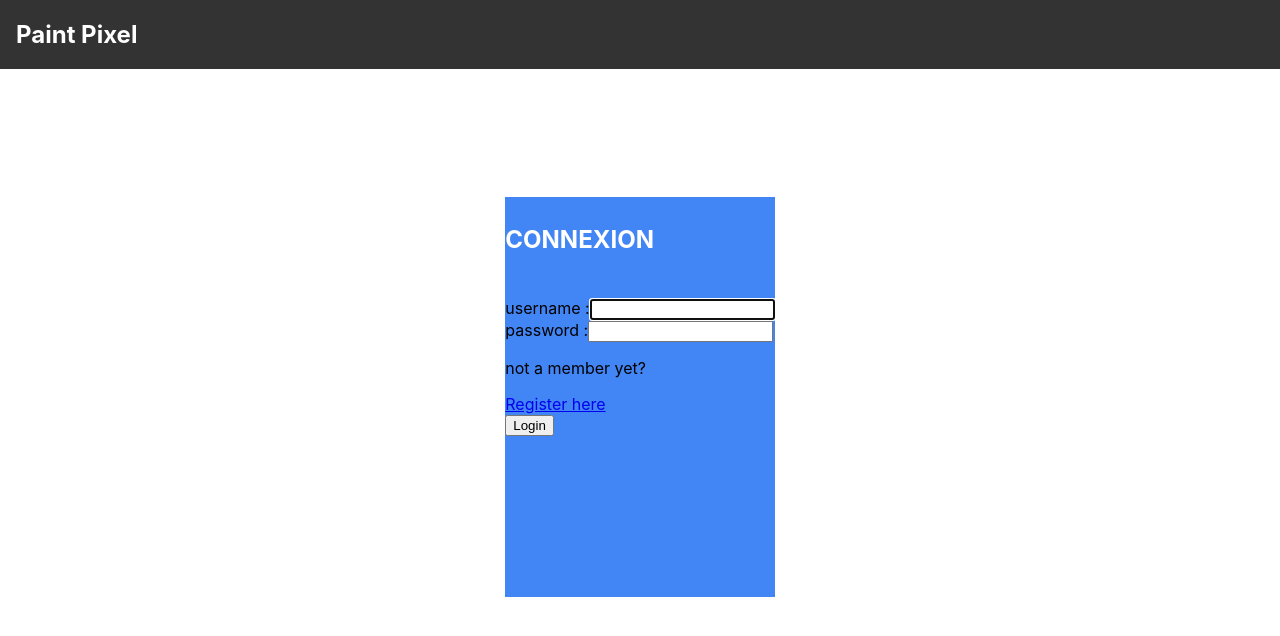
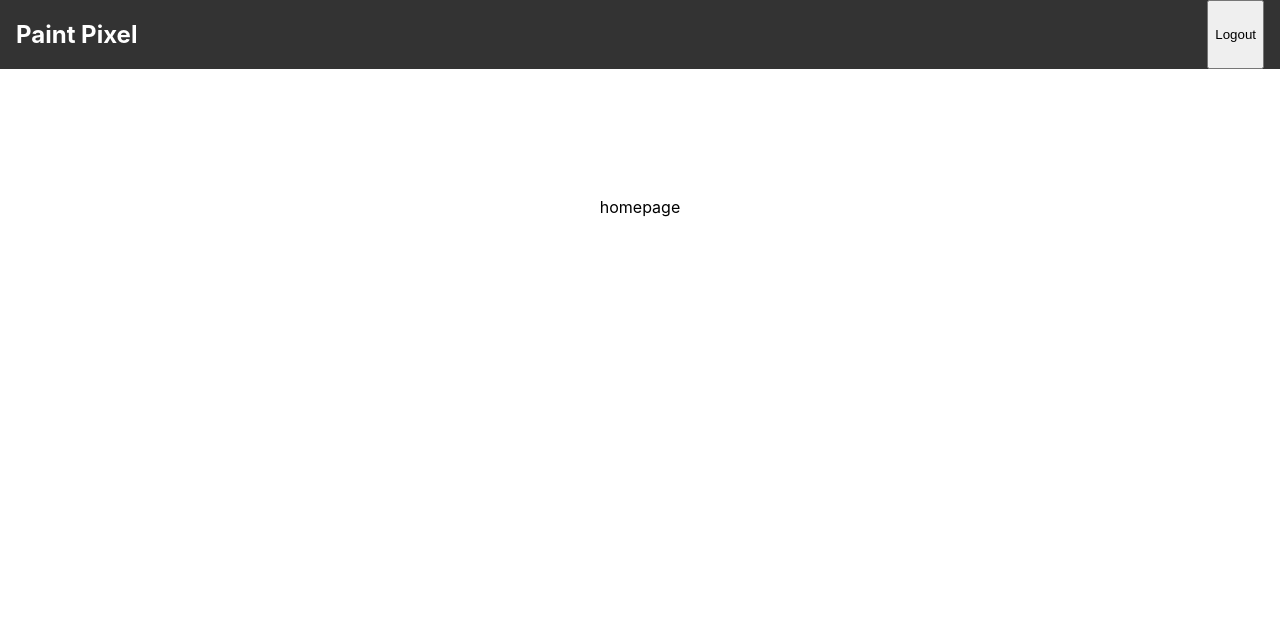
Before and after one commit to adamspd/paint-pixel-react, a React (Create React App) app: page / in a window 1280 px wide. Shown: the top 636 px of the page. Built offline with nearby package versions, Linux system fonts and the light colour scheme; sample sign-in values are in the browser's storage.

Commit message:
build(RouterProtecter.js): Protecting Router from unauthenticated users

```diff
--- a/src/App.js
+++ b/src/App.js
@@ -1,4 +1,4 @@
-import React from 'react'
+import React, { useState } from 'react'
 import { Route, Routes } from 'react-router-dom'
 import HomePage from './components/Homepage'
 import Login from './components/Login'
@@ -7,18 +7,28 @@ import Admin from './components/Admin'
 import Template from './components/Template'
 import './css/App.css'
 import PixelBoardCreate from './components/FormCreatePB'
+import RouterProtecter from './RouterProtecter';
+
+
 
 function App() {
+  const [ isDarkMode, setIsDarkMode] = useState(false);
   return (
     <>
     <Template />
-    <section className='componentx'>
+    <section className={isDarkMode ? 'darkmode': 'componentx'}>
     <Routes>
-        <Route path='/Login' element={<HomePage/>}/>
-        <Route path='/' element={<Login/>}/>
+
+      <Route element={<RouterProtecter />}>
+        <Route path='/' element={<HomePage/>}/>
+        <Route path='/PixelBoardCreate' element={<PixelBoardCreate/>}/>
+
+       </Route>
+
+        <Route path='/Login' element={<Login/>}/>
         <Route path='/SignUp' element={<SignUp/>}/>
         <Route path='/Admin' element={<Admin/>}/>
-        <Route path='/PixelBoardCreate' element={<PixelBoardCreate/>}/>
+
     </Routes>
     </section>
     </>
--- /dev/null
+++ b/src/RouterProtecter.js
@@ -0,0 +1,15 @@
+import { Navigate, Outlet } from "react-router-dom";
+import { isAuthenticate } from "./utils";
+import Login from './components/Login'
+
+// eslint-disable-next-line import/no-anonymous-default-export
+const RouterProtecter = () => {
+  // const {children} = props
+   if(!isAuthenticate()){
+    return <Navigate to="/login"/>
+   }
+   return isAuthenticate? <Outlet/> : <Login/>
+
+
+};
+export default RouterProtecter
--- /dev/null
+++ b/src/Theme.js
@@ -0,0 +1,16 @@
+import React, { createContext } from 'react'
+import { useContext, useState } from 'react'
+
+const ThemeProvider = (props) =>  {
+    const [theme, setTheme] = useState(false);
+
+
+  return (
+    <Theme.Provider> value={{theme}}
+        {props.children}
+    </Theme.Provider>
+  )
+}
+
+export const Theme = createContext();
+export default ThemeProvider;
--- a/src/components/Homepage.js
+++ b/src/components/Homepage.js
@@ -1,9 +1,15 @@
 import React from 'react'
+// import ThemeProvider from '../Theme'
 
-function homepage() {
+function Homepage() {
+
   return (
-    <div>homepage</div>
+
+      <section>
+        <div>homepage</div>
+      </section>
+
   )
 }
 
-export default homepage
+export default Homepage
--- a/src/components/Login.js
+++ b/src/components/Login.js
@@ -1,13 +1,17 @@
 import React, { useState } from 'react'
 import { useRef, useEffect } from 'react'
 import axios from '../axios'
-import { Link } from 'react-router-dom';
+import { Link, UNSAFE_DataRouterStateContext } from 'react-router-dom';
 import '../css/login.css'
+import { saveJwt, logout, isAuthenticate, getJwt } from '../utils';
+import { useNavigate } from 'react-router-dom';
 // import { faCheck, faTimes, faInfoCircle } from "@fortawesome/free-solid-svg-icons"
 // import { FontAwesomeIcon } from "@fortawesome/react-fontawesome"
 
 const LOGIN_URL = '/login'
 function Login() {
+  let navigate = useNavigate();
+
   const userNameInput = useRef();
   const [userName, setUserName] = useState('');
   const [password, setPassword] = useState('');
@@ -41,8 +45,12 @@ function Login() {
         }
       );
 
-
-      setSuccess(true);
+       //console.log(response.data.token);
+       // setSuccess(true);
+      // logout();
+       saveJwt(response.data.token);
+       console.log(getJwt());
+       navigate('/');
 
     }
 
--- a/src/components/Signup.js
+++ b/src/components/Signup.js
@@ -76,7 +76,7 @@ function Signup() {
       {success ? <section>
 
         <h1>Your account has been created Successfully!</h1>
-        <Link to='/'>Login Here</Link>
+        <Link to='/Login'>Login Here</Link>
       </section> :
 
         <section>
--- a/src/components/Template.js
+++ b/src/components/Template.js
@@ -1,15 +1,27 @@
 import React from 'react'
 import '../css/template.css'
+import { useNavigate } from 'react-router-dom';
+import { logout } from '../utils';
+import {isAuthenticate} from '../utils'
 
-function template() {
+
+function Template() {
+
+  let navigate = useNavigate();
+
+const handeLogout = () =>{
+     logout();
+     navigate('/Login');
+};
   return (
     <>
    <nav className='templateNav'>
     <h1>Paint Pixel</h1>
+    <button hidden= {!isAuthenticate() ? true : false}onClick={handeLogout}>Logout</button>
    </nav>
    <footer></footer>
    </>
   )
 }
 
-export default template
+export default Template
--- a/src/css/App.css
+++ b/src/css/App.css
@@ -6,3 +6,7 @@
     width: 80%;
     height: 50vh;
 }
+
+.darkmode{
+
+}
--- /dev/null
+++ b/src/utils.js
@@ -0,0 +1,16 @@
+
+const saveJwt = (jwt) => {
+    localStorage.setItem('jwt', jwt)
+}
+const logout = () => {
+    localStorage.removeItem('jwt')
+}
+const isAuthenticate = () => {
+    if (localStorage.getItem('jwt')) return true
+    else return false
+}
+const getJwt = () => {
+    return localStorage.getItem('jwt')
+}
+
+module.exports = { saveJwt, logout, isAuthenticate, getJwt}
```
Also changed, not shown: 1 other file (tests, documents, lock files or other folders).
